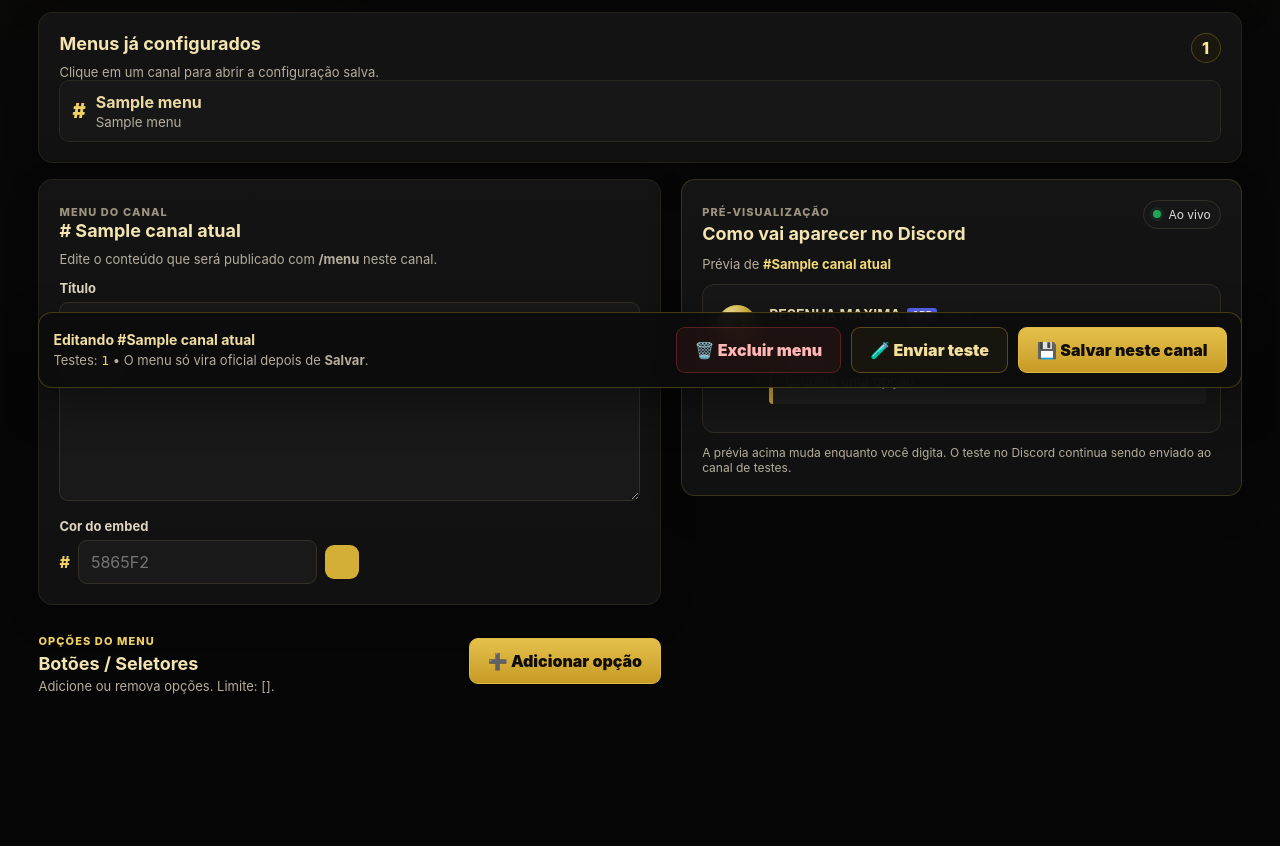
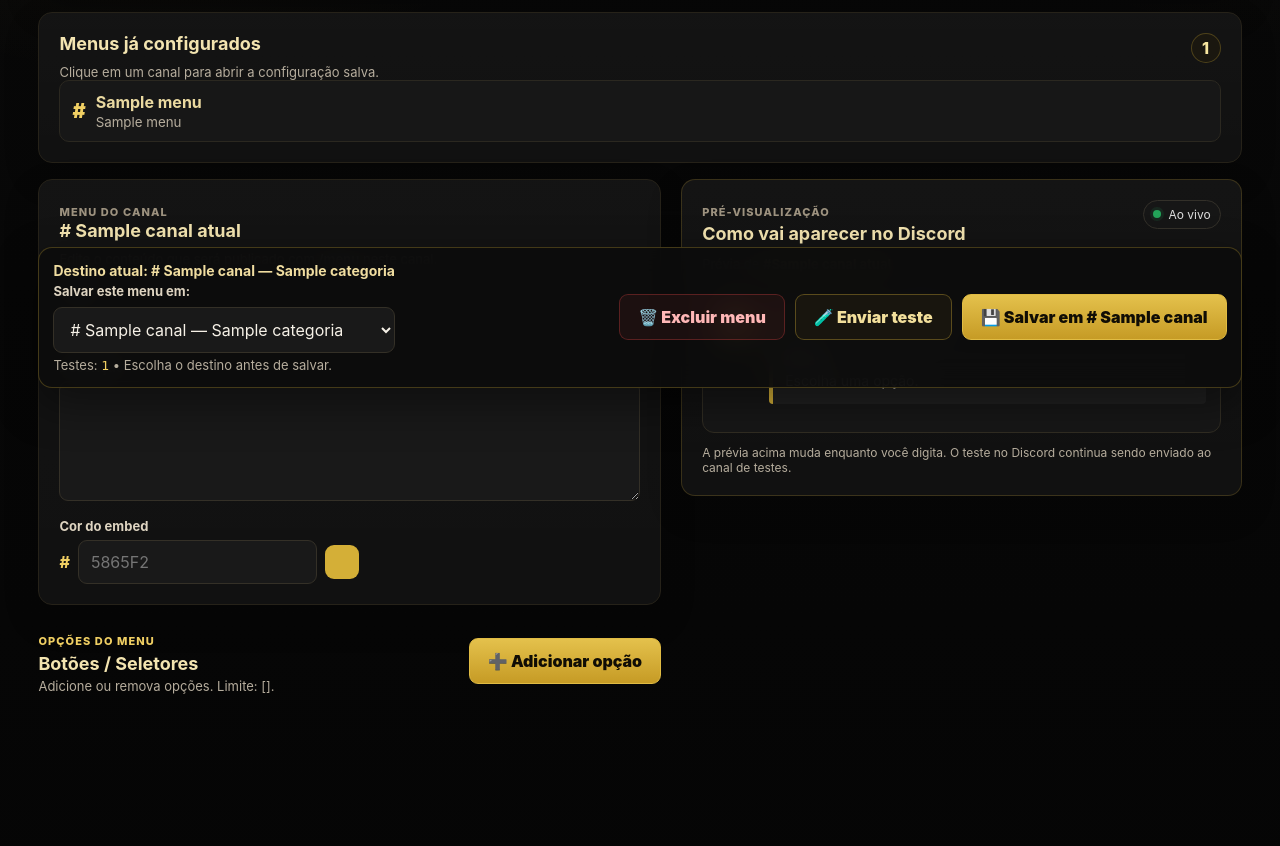
Before and after one commit to vinizimjk/painel-menu-bot, a Flask app: template templates/index.html in a window 1280 px wide. Shown: the part 398-1244 px from the top of the page. Before the commit the page ends 1092 px from the top, so only its background shows below. Run offline with Flask 3, Linux system fonts and the light colour scheme; the template is opened without the code that fills it: most values are stand-ins (such as "Sample title", 1, 10 or a date in 2020); parts of the project's set-up code (start-up, migrations or seed data) failed here and were passed over.

Commit message:
Corrigir botoes persistentes e destino de salvamento

```diff
--- a/main.py
+++ b/main.py
@@ -238,20 +238,44 @@ def pode_usar_menu(membro):
 
 
 class MenuView(discord.ui.View):
-    def __init__(self, config, timeout=300):
-        super().__init__(timeout=timeout)
+    """Menu oficial persistente do Discord."""
 
-        for indice, botao_config in enumerate(config.get("botoes", [])[:MAX_BOTOES]):
+    def __init__(
+        self,
+        config,
+        canal_id,
+        *,
+        persistente=True
+    ):
+        super().__init__(
+            timeout=None if persistente else 300
+        )
+
+        self.canal_id = str(canal_id)
+
+        for indice, botao_config in enumerate(
+            config.get("botoes", [])[:MAX_BOTOES]
+        ):
             nome = botao_config.get("nome") or "Opção"
             emoji = botao_config.get("emoji") or None
-            resposta = botao_config.get("resposta") or "Sem conteúdo configurado."
+            resposta = (
+                botao_config.get("resposta")
+                or "Sem conteúdo configurado."
+            )
 
-            botao = discord.ui.Button(
-                label=nome[:80],
-                emoji=emoji,
-                style=discord.ButtonStyle.primary,
-                row=indice // 5
-            )
+            argumentos = {
+                "label": nome[:80],
+                "emoji": emoji,
+                "style": discord.ButtonStyle.primary,
+                "row": indice // 5
+            }
+
+            if persistente:
+                argumentos["custom_id"] = (
+                    f"rm_menu:{self.canal_id}:{indice}"
+                )
+
+            botao = discord.ui.Button(**argumentos)
 
             async def callback(
                 interaction: discord.Interaction,
@@ -261,7 +285,7 @@ class MenuView(discord.ui.View):
                 embed_resposta = discord.Embed(
                     title=titulo_botao,
                     description=texto,
-                    color=discord.Color.blurple()
+                    color=discord.Color.gold()
                 )
                 await interaction.response.send_message(
                     embed=embed_resposta,
@@ -270,6 +294,34 @@ class MenuView(discord.ui.View):
 
             botao.callback = callback
             self.add_item(botao)
+
+
+def registrar_views_persistentes():
+    """Reativa os botões dos menus salvos após reinício/deploy."""
+    if getattr(bot, "_views_menus_registradas", False):
+        return
+
+    dados = carregar_menus()
+    total = 0
+
+    for canal_id, config in dados["menus"].items():
+        try:
+            bot.add_view(
+                MenuView(
+                    normalizar_menu(config),
+                    canal_id,
+                    persistente=True
+                )
+            )
+            total += 1
+        except Exception as erro:
+            print(
+                f"Erro ao registrar menu persistente "
+                f"do canal {canal_id}: {erro}"
+            )
+
+    bot._views_menus_registradas = True
+    print(f"Views persistentes registradas: {total}")
 
 
 async def obter_canais_texto_discord():
@@ -355,7 +407,11 @@ async def enviar_teste_discord(config):
     await canal.send(
         content="⚠️ **PRÉVIA / TESTE — não substitui nenhum menu oficial**",
         embed=embed,
-        view=MenuView(config)
+        view=MenuView(
+            config,
+            f"teste_{secrets.token_hex(4)}",
+            persistente=False
+        )
     )
 
 
@@ -392,7 +448,11 @@ async def menu(interaction: discord.Interaction):
 
     await interaction.response.send_message(
         embed=embed,
-        view=MenuView(config)
+        view=MenuView(
+            config,
+            str(interaction.channel_id),
+            persistente=True
+        )
     )
 
 
@@ -400,6 +460,8 @@ async def menu(interaction: discord.Interaction):
 async def on_ready():
     global BOT_LOOP
     BOT_LOOP = asyncio.get_running_loop()
+
+    registrar_views_persistentes()
 
     if getattr(bot, "_menu_sync_feito", False):
         print(f"Bot conectado como {bot.user}")
@@ -605,26 +667,61 @@ def painel():
 
         return redirect(url_for("painel", canal=canal_id))
 
+    canal_destino_id = request.form.get(
+        "salvar_destino_id",
+        canal_id
+    ).strip()
+
+    if not canal_destino_id:
+        canal_destino_id = canal_id
+
+    canal_destino = next(
+        (
+            canal
+            for canal in canais
+            if canal["id"] == canal_destino_id
+        ),
+        None
+    )
+
+    if canais and canal_destino is None:
+        flash(
+            "❌ O canal escolhido para salvar "
+            "não foi encontrado no servidor."
+        )
+        return render_template(
+            "index.html",
+            **contexto_painel(
+                canal_id=canal_id,
+                config_temporaria=novo_config
+            )
+        )
+
     dados = carregar_menus()
 
     menu_salvo = deepcopy(novo_config)
-    menu_salvo["canal_id"] = canal_id
+    menu_salvo["canal_id"] = canal_destino_id
     menu_salvo["canal_nome"] = (
-        canal_atual["nome"]
-        if canal_atual
-        else f"Canal {canal_id}"
+        canal_destino["nome"]
+        if canal_destino
+        else f"Canal {canal_destino_id}"
     )
 
-    dados["menus"][canal_id] = menu_salvo
+    dados["menus"][canal_destino_id] = menu_salvo
     salvar_menus(dados)
 
     flash(
-        "✅ Menu salvo para "
+        "✅ Menu salvo em "
         f"#{menu_salvo['canal_nome']}. "
         "Use /menu nesse canal para publicá-lo."
     )
 
-    return redirect(url_for("painel", canal=canal_id))
+    return redirect(
+        url_for(
+            "painel",
+            canal=canal_destino_id
+        )
+    )
 
 
 @app.route("/status")
@@ -637,7 +734,10 @@ def status():
         "bot_conectado": bot.is_ready() if TOKEN else False,
         "canal_teste_id": CANAL_TESTE_ID,
         "menus_configurados": len(dados["menus"]),
-        "max_botoes": MAX_BOTOES
+        "max_botoes": MAX_BOTOES,
+        "views_persistentes": bool(
+            getattr(bot, "_views_menus_registradas", False)
+        )
     }, 200
 
 
--- a/templates/index.html
+++ b/templates/index.html
@@ -182,16 +182,30 @@
 
       <div class="savebar">
         <div class="savebar-copy">
-          <strong>
+          <strong id="save-destination-label">
+            Destino atual:
             {% if canal_atual %}
-              Editando #{{ canal_atual.nome }}
+              #{{ canal_atual.nome }}
             {% else %}
-              Editando o canal selecionado
+              canal selecionado
             {% endif %}
           </strong>
+
+          <label for="salvar_destino_id" style="margin:0 0 4px;">
+            Salvar este menu em:
+          </label>
+          <select id="salvar_destino_id" name="salvar_destino_id">
+            {% for canal in canais %}
+              <option
+                value="{{ canal.id }}"
+                {% if canal.id == canal_id %}selected{% endif %}
+              ># {{ canal.nome }} — {{ canal.categoria }}</option>
+            {% endfor %}
+          </select>
+
           <span>
             Testes: <code>{{ canal_teste_id }}</code> •
-            O menu só vira oficial depois de <b>Salvar</b>.
+            Escolha o destino antes de salvar.
           </span>
         </div>
 
@@ -217,7 +231,8 @@
             type="submit"
             name="acao"
             value="salvar"
-          >💾 Salvar neste canal</button>
+            id="save-button"
+          >💾 Salvar no canal escolhido</button>
         </div>
       </div>
     </form>
@@ -258,6 +273,9 @@
       const pEmbed = document.getElementById('preview-embed');
       const swatch = document.getElementById('color-swatch');
       const pButtons = document.getElementById('preview-buttons');
+      const destination = document.getElementById('salvar_destino_id');
+      const destinationLabel = document.getElementById('save-destination-label');
+      const saveButton = document.getElementById('save-button');
 
       const cards = () => [...container.querySelectorAll('.option-card')];
       const normalizeColor = v => /^[0-9A-Fa-f]{6}$/.test((v||'').replace('#','').trim()) ? '#'+v.replace('#','').trim() : '#D4AF37';
@@ -290,6 +308,14 @@
         });
       }
 
+      function updateDestination() {
+        if (!destination) return;
+        const option = destination.options[destination.selectedIndex];
+        const texto = option ? option.text : 'canal selecionado';
+        destinationLabel.textContent = 'Destino atual: ' + texto;
+        saveButton.textContent = '💾 Salvar em ' + texto.split(' — ')[0];
+      }
+
       function bind(card) {
         card.querySelectorAll('input,textarea').forEach(x => x.addEventListener('input', preview));
         card.querySelector('.remove-option').addEventListener('click', () => {
@@ -305,7 +331,8 @@
         container.appendChild(node); bind(node); reindex(); preview();
       });
       [title,desc,color].forEach(x => x.addEventListener('input', preview));
-      reindex(); preview();
+      if (destination) destination.addEventListener('change', updateDestination);
+      reindex(); preview(); updateDestination();
     })();
   </script>
 </body>
```
